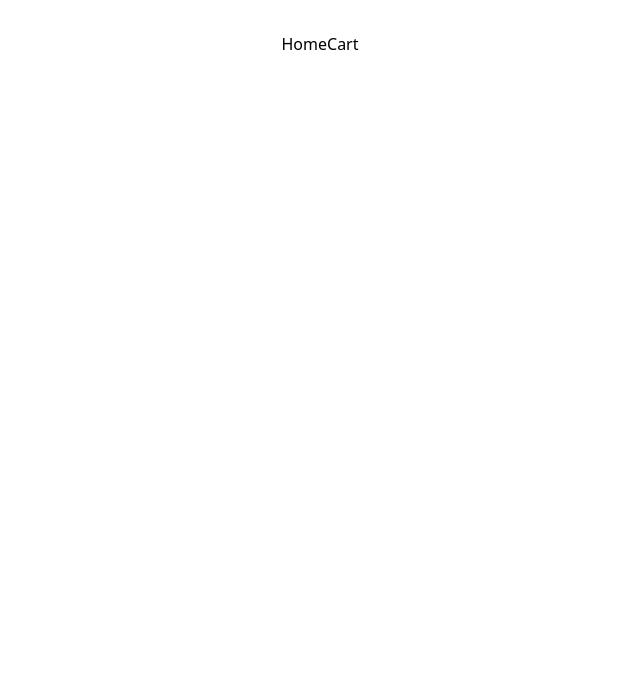
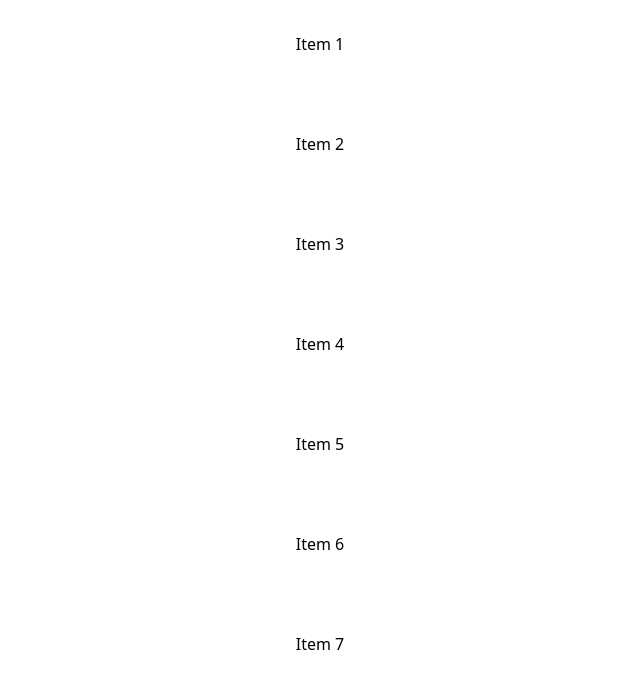
Before and after one commit to harshpreetsingh12/machine-code-prac, a React (Vite) app: page /infinteScroll in a window 1280 px wide. Before the commit this address had no page. Shown: the top 688 px of the page, without its empty margins (320-960 px from the left). Built offline with nearby package versions, Linux system fonts and the light colour scheme.

Commit message:
pagination products

```diff
--- a/src/App.jsx
+++ b/src/App.jsx
@@ -7,6 +7,7 @@ import CartContext from "./context/CartContext";
 import UserType from "./pages/UserType";
 import PaginatedProducts from "./pages/PaginatedProducts";
 import TextDiff from "./pages/TextDiff";
+import InfiniteScroll from "./pages/InfiniteScroll";
 
 const App = () => {
   return (
@@ -14,6 +15,7 @@ const App = () => {
       <Router>
         <Layout>
           <Routes>
+            <Route path="/infinteScroll" element={<InfiniteScroll/>} />
             <Route path="/textDiff" element={<TextDiff/>} />
             <Route path="/pagination" element={<PaginatedProducts/>} />
             <Route path="/userType" element={<UserType/>} />
--- a/src/components/Layout.jsx
+++ b/src/components/Layout.jsx
@@ -6,7 +6,7 @@ const Layout = ({
 }) => {
   return (
     <>
-      <Navbar/>
+      {/* <Navbar/> */}
       {children}
       {/* Footer */}
     </>
--- a/src/main.jsx
+++ b/src/main.jsx
@@ -5,7 +5,7 @@ import './index.css'
 import './App.css'
 
 createRoot(document.getElementById('root')).render(
-  <StrictMode>
+  // <StrictMode>
     <App />
-  </StrictMode>,
+  // </StrictMode>,
 )
--- /dev/null
+++ b/src/pages/InfiniteScroll.jsx
@@ -0,0 +1,65 @@
+import React, { useEffect, useRef, useState } from 'react'
+
+const InfiniteScroll = () => {
+    const [currentPage, setCurrentPage]= useState(1)
+    const [products, setProducts]= useState([])
+    const [restrictFetch, setRestrictFetch]= useState(false)
+    const [isLoading, setIsLoading]= useState(false)
+    const scrollDivRef=useRef()
+    const fetchedPage=useRef([])
+
+    useEffect(()=>{
+        if(fetchedPage.current.includes(currentPage) || restrictFetch) return
+        getCurrentPageProduct()
+    },[currentPage])
+
+    async function getCurrentPageProduct(){
+        setIsLoading(true)
+        const products= await fetchData(currentPage, 10)
+        setIsLoading(false)
+        if(products.length===0) {
+            setRestrictFetch(true)
+        }
+        setProducts(prev=>([...prev,...products]))
+        fetchedPage.current=[...fetchedPage.current, currentPage]
+    }
+
+    const handleScroll=()=>{
+        if(isLoading || restrictFetch) return
+        const el = scrollDivRef.current;
+        const {scrollTop, scrollHeight, clientHeight} =el
+        const totalScrollable = scrollHeight - clientHeight;
+
+        if((totalScrollable-scrollTop) <100){
+            setCurrentPage(prev=>prev+1)
+        }
+    }
+  return (
+    <div>
+        <div style={{ overflow:'scroll',height:'700px'}} onScroll={handleScroll} ref={scrollDivRef}>
+            {products.map(product=>{
+                return (
+                    <div key={product.id} style={{ height:'100px'}}>
+                            {product.title}
+                    </div>
+                    )
+            })}
+        </div>
+        {isLoading && (<div>Loading....</div>)}
+    </div>
+  )
+}
+
+export default InfiniteScroll
+
+function fetchData(page, limit) {
+  return new Promise(res =>
+    setTimeout(() => {
+      const data = Array.from({ length: limit }, (_, i) => ({
+        id: (page-1)*limit + i + 1,
+        title: `Item ${(page-1)*limit + i + 1}`
+      }));
+      res(data.length ? data : []);
+    }, 800)
+  );
+}
```
